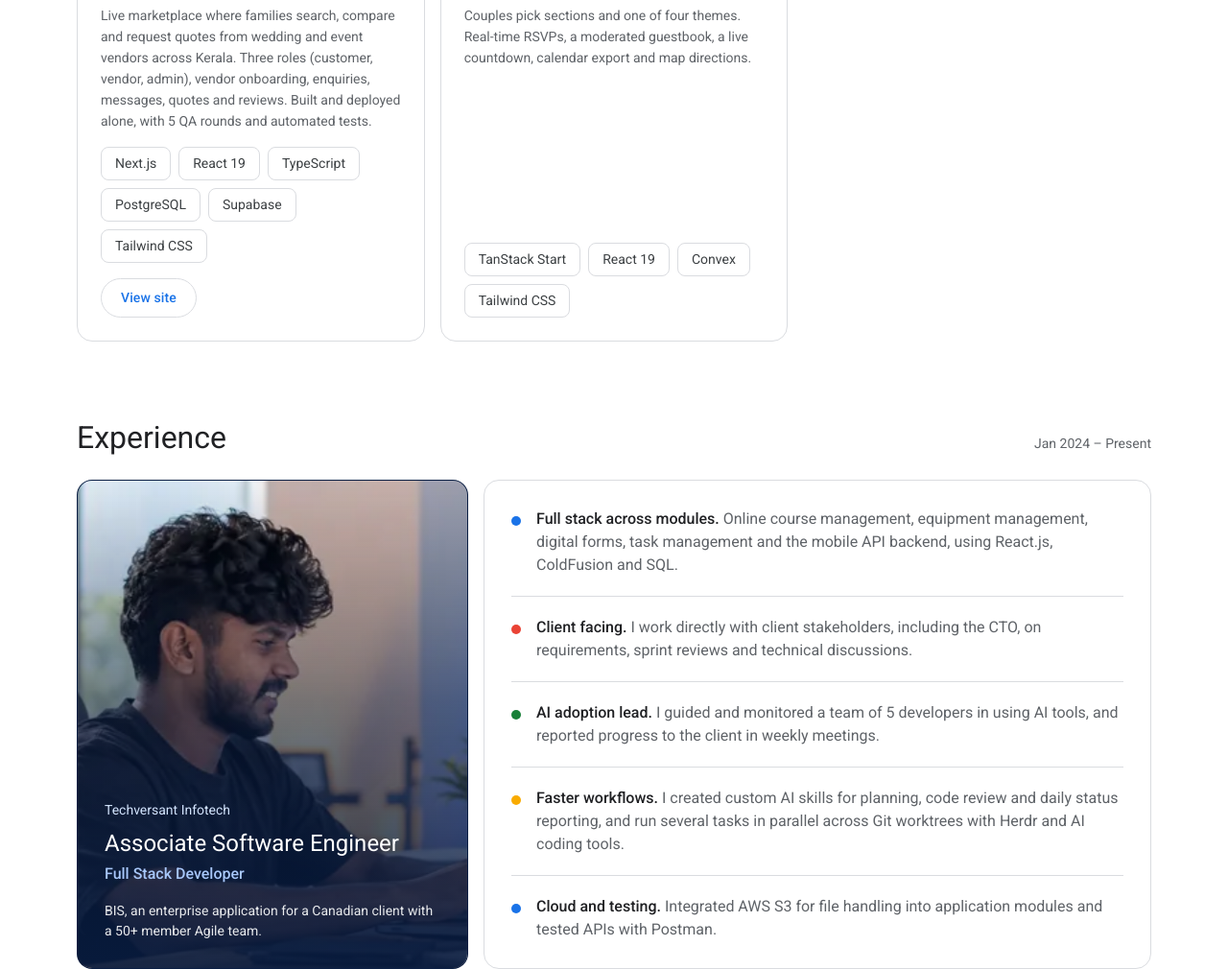
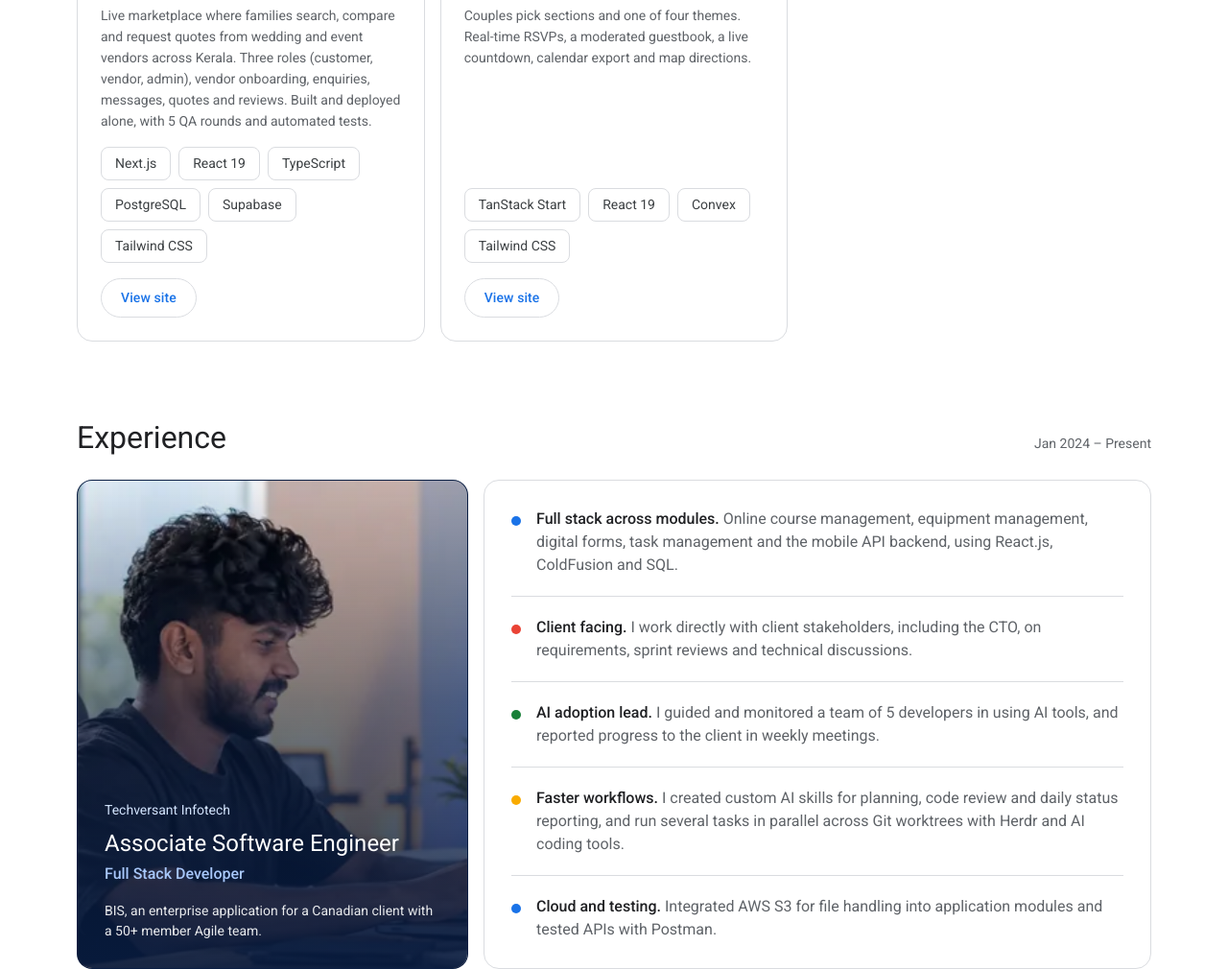
Before and after one commit to KS-Aswin/KS-Aswin.github.io, a plain HTML site: page index.html in a window 1280 px wide. Shown: the part 1521-2531 px from the top of the page at 96% size. Drawn offline with Linux system fonts and the light colour scheme.

Commit message:
Add View site button to wedding invitation card
Co-Authored-By: Claude Sonnet 5.5 <noreply@anthropic.com>
Claude-Session: https://claude.ai/code/session_018PQU3zHwfB9jbSh3B2mrZQ

```diff
--- a/index.html
+++ b/index.html
@@ -327,7 +327,7 @@ footer .wrap{display:flex;flex-wrap:wrap;justify-content:space-between;gap:8px}
     ['In-browser API tester', 'Backend', 'A testing page on top of the docs, with login, automatic token refresh and a server-side proxy for cross-origin requests.', ['ColdFusion', 'REST APIs']],
     ['Developer tooling', 'Tooling', 'WSL and ColdFusion auto-start, a backend file watcher, Bash shortcuts, and scripts that clean unused language labels and redundant database entries.', ['Bash', 'WSL']],
     ['Vela: event vendor marketplace', 'Personal', 'Live marketplace where families search, compare and request quotes from wedding and event vendors across Kerala. Three roles (customer, vendor, admin), vendor onboarding, enquiries, messages, quotes and reviews. Built and deployed alone, with 5 QA rounds and automated tests.', ['Next.js', 'React 19', 'TypeScript', 'PostgreSQL', 'Supabase', 'Tailwind CSS'], 'https://vela-drab-psi.vercel.app'],
-    ['Wedding invitation platform', 'Personal', 'Couples pick sections and one of four themes. Real-time RSVPs, a moderated guestbook, a live countdown, calendar export and map directions.', ['TanStack Start', 'React 19', 'Convex', 'Tailwind CSS']]
+    ['Wedding invitation platform', 'Personal', 'Couples pick sections and one of four themes. Real-time RSVPs, a moderated guestbook, a live countdown, calendar export and map directions.', ['TanStack Start', 'React 19', 'Convex', 'Tailwind CSS'], 'https://ardhas-invitations-private.ardhaseinvites.workers.dev']
   ];
   var work = [
     ['Full stack across modules.', 'Online course management, equipment management, digital forms, task management and the mobile API backend, using React.js, ColdFusion and SQL.'],
```
